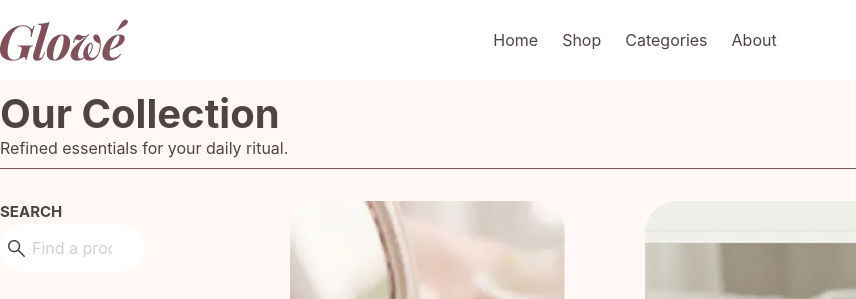
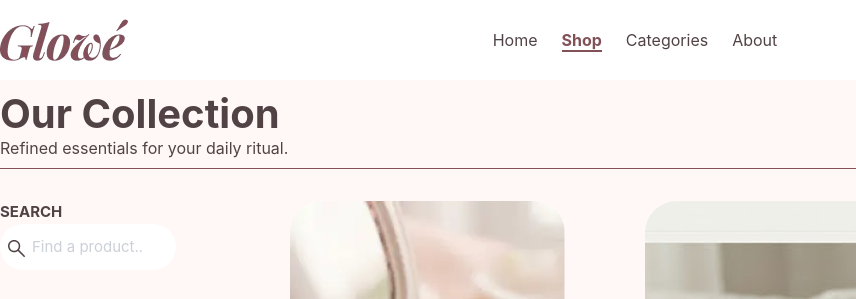
Before and after one commit to renad-nofal/My-Glow-Project, a website: page shop.html in a window 1280 px wide. Shown: the top 299 px of the page, 0-856 px from the left. Drawn offline with Linux system fonts and the light colour scheme.

Commit message:
some editing

```diff
--- a/shop.html
+++ b/shop.html
@@ -16,7 +16,7 @@
         <nav >
             <ul class="row max-sm:hidden">
                 <li><a href="./home.html">Home</a></li>
-                <li ><a href="./shop.html">Shop</a></li>
+                <li ><a href="./shop.html" class="text-interbackground border-b-2 font-bold">Shop</a></li>
                 <li><a href="#">Categories</a></li>
                 <li><a href="#">About</a></li>
             </ul>
@@ -58,7 +58,7 @@
         <label for="search" class="text-[15px] font-bold">SEARCH</label>
         <div class="relative">
             <img src="./images/iconsForHeader/search.svg" class="absolute top-4 left-2"/>
-            <input id="search" placeholder="Find a product..." class="rounded-3xl px-8 py-3 max-sm:px-6 w-36 max-xs:w-32 text-gray-400 bg-white"/>
+            <input id="search" placeholder="Find a product..." class="text-[15px] rounded-3xl max-sm:text-[10px] w-44 px-8 py-3 max-sm:px-6  max-xs:w-32 text-gray-400 bg-white"/>
 
 
         </div>
```
Also changed, not shown: home.html (+1 -1 lines), src/output.css.
